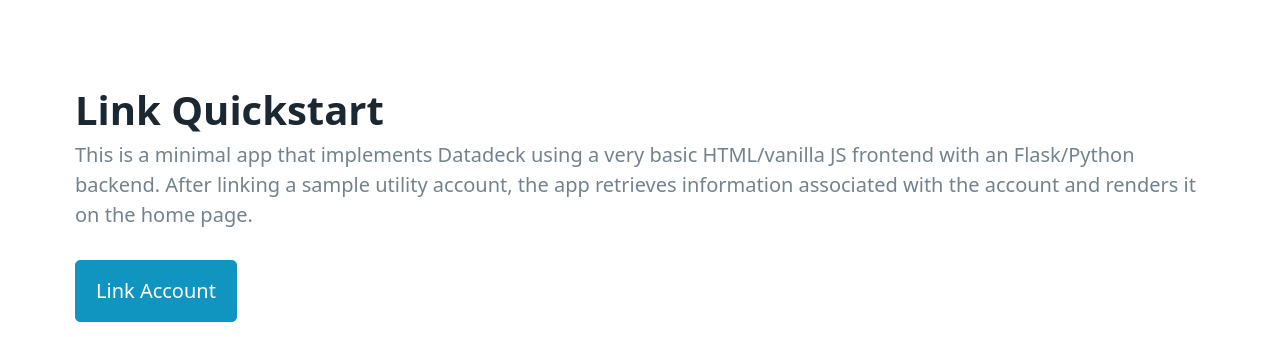
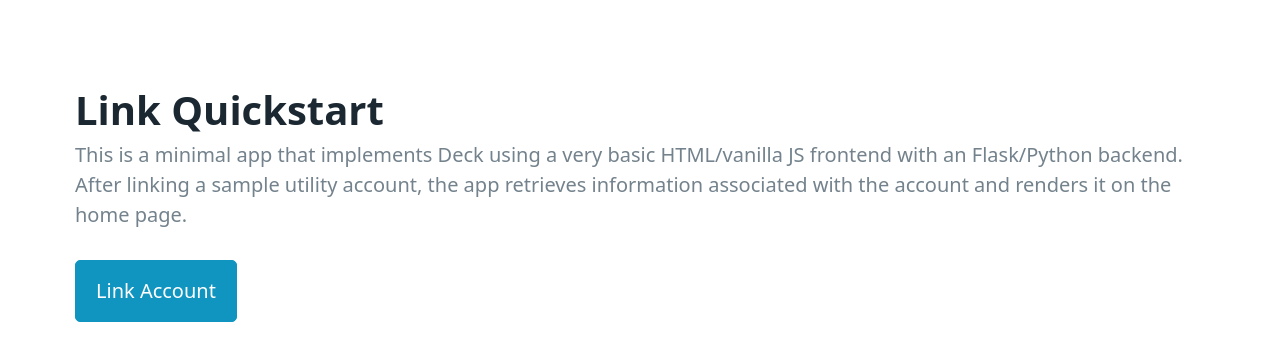
Before and after one commit to datadeckapi/quickstart, a Flask app: page / in a window 1280 px wide. Shown: the top 337 px of the page. Run offline with Flask 2, Linux system fonts and the light colour scheme; data that the repository does not hold is empty; some libraries are stand-ins or nearby versions.

Commit message:
Rename Datadeck -> Deck

```diff
--- a/nodejs/package.json
+++ b/nodejs/package.json
@@ -1,7 +1,7 @@
 {
-  "name": "datadeck-quickstart",
+  "name": "deck-quickstart",
   "version": "0.1.0",
-  "description": "A minimal quickstart demonstrating Datadeck Link",
+  "description": "A minimal quickstart demonstrating Deck Link",
   "main": "server.js",
   "scripts": {
     "start": "node src/server.js"
--- a/nodejs/src/index.html
+++ b/nodejs/src/index.html
@@ -22,7 +22,7 @@
       <hgroup>
         <h1>Link Quickstart</h1>
         <p>
-          This is a minimal app that implements Datadeck using a very basic HTML/vanilla JS frontend with an Express/Node backend.
+          This is a minimal app that implements Deck using a very basic HTML/vanilla JS frontend with an Express/Node backend.
           After linking a sample utility account, the app retrieves information associated with the account and renders it on the home page.
         </p>
       </hgroup>
--- a/nodejs/src/index.js
+++ b/nodejs/src/index.js
@@ -41,7 +41,7 @@
   async function startLink() {
     const { link_token: token } = await client.createToken()
 
-    const handler = Datadeck.create({
+    const handler = Deck.create({
       token,
       onExit() {
         logEvent("onExit()")
--- a/python/server.py
+++ b/python/server.py
@@ -15,8 +15,8 @@
 
     def post(self, endpoint, bodyJson={}):
         headers = {
-            "x-datadeck-client-id": os.environ.get("DATADECK_CLIENT_ID"),
-            "x-datadeck-secret": os.environ.get("DATADECK_SECRET"),
+            "x-datadeck-client-id": os.environ.get("DECK_CLIENT_ID"),
+            "x-datadeck-secret": os.environ.get("DECK_SECRET"),
             "Content-Type": "application/json",
         }
         response = requests.post(f"{self._api}/{endpoint}", headers=headers, json=bodyJson)
@@ -30,7 +30,7 @@
     response = client.post("link/token/create")
     return response.json()
 
-# Exchanges the public token from Datadeck Link for an access token
+# Exchanges the public token from Deck Link for an access token
 @app.route("/api/exchange_public_token", methods=["POST"])
 def exchange_public_token():
     exchangeResponse = client.post("connection/public_token/exchange", {
--- a/python/static/index.js
+++ b/python/static/index.js
@@ -41,7 +41,7 @@
   async function startLink() {
     const { link_token: token } = await client.createToken()
 
-    const handler = Datadeck.create({
+    const handler = Deck.create({
       token,
       onExit() {
         logEvent("onExit()")
--- a/python/templates/index.html
+++ b/python/templates/index.html
@@ -22,7 +22,7 @@
       <hgroup>
         <h1>Link Quickstart</h1>
         <p>
-          This is a minimal app that implements Datadeck using a very basic HTML/vanilla JS frontend with an Flask/Python backend.
+          This is a minimal app that implements Deck using a very basic HTML/vanilla JS frontend with an Flask/Python backend.
           After linking a sample utility account, the app retrieves information associated with the account and renders it on the home page.
         </p>
       </hgroup>
```
Also changed, not shown: nodejs/src/server.js (+4 -4 lines), README.md, nodejs/README.md, python/README.md, 2 other files.
